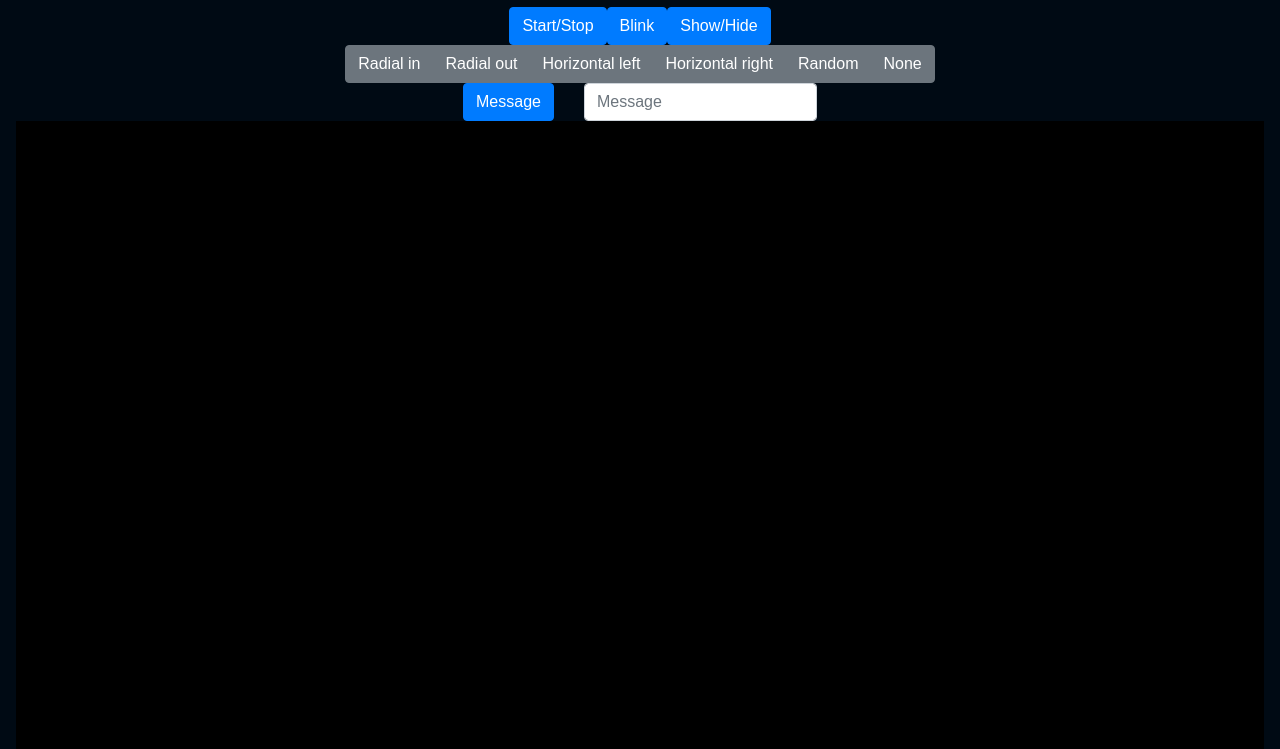
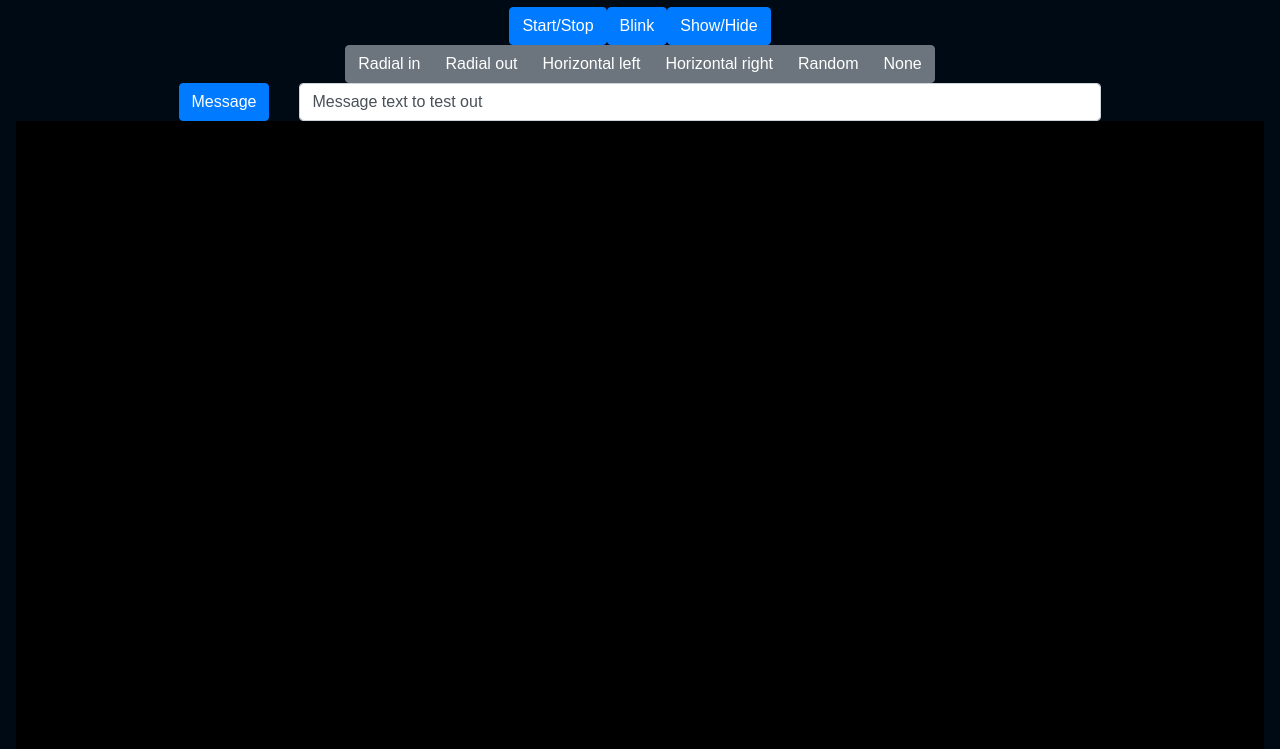
Before and after one commit to hejtmy/fgu-optic-flow-js, a website: page public/stars-visualiser.html in a window 1280 px wide. Shown: the part 51-800 px from the top of the page. Drawn offline with Linux system fonts and the light colour scheme.

Commit message:
places message input next to the button

```diff
--- a/public/stars-visualiser.html
+++ b/public/stars-visualiser.html
@@ -42,8 +42,8 @@
                         <div class="col-auto">
                             <a type="button" id="btn-message" class="btn btn-primary">Message</a>
                         </div>
-                        <div class="col-auto">
-                            <input type="text" id="message" class="form-control" placeholder="Message" aria-label="Message" aria-describedby="basic-addon1"/>
+                        <div class="col-md-8">
+                            <input type="text" id="input-message" class="form-control" placeholder="Message" aria-label="Message" value="Message text to test out" aria-describedby="basic-addon1"/>
                         </div>
                     </div>
                 </div>
```
